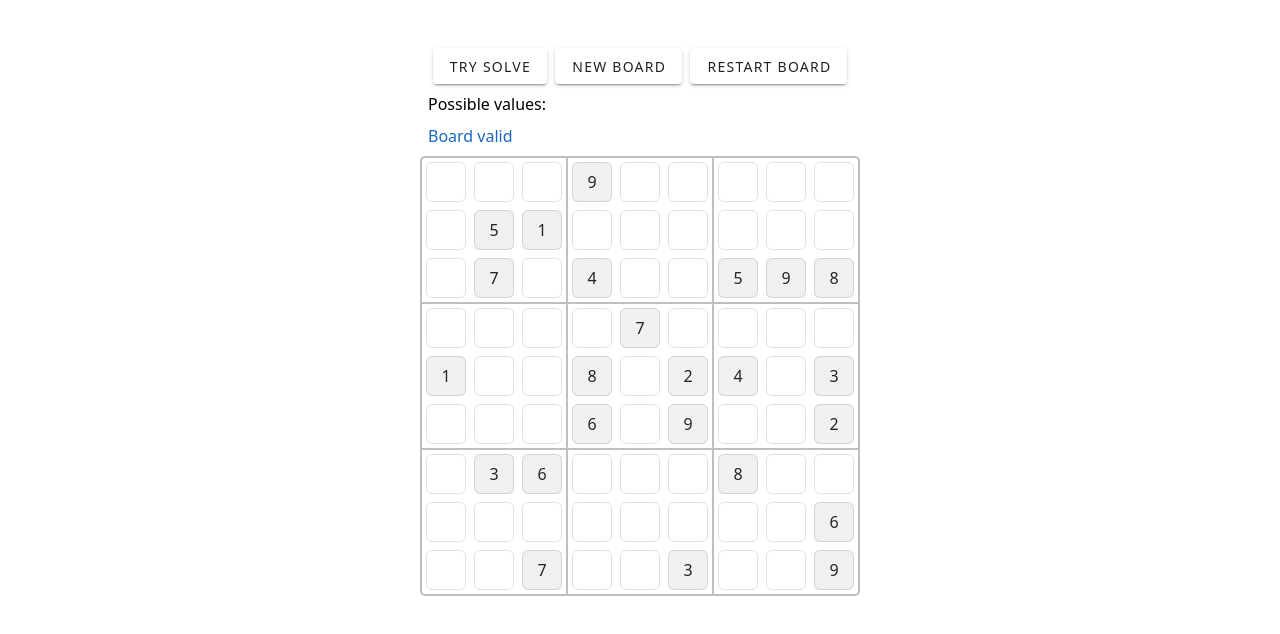
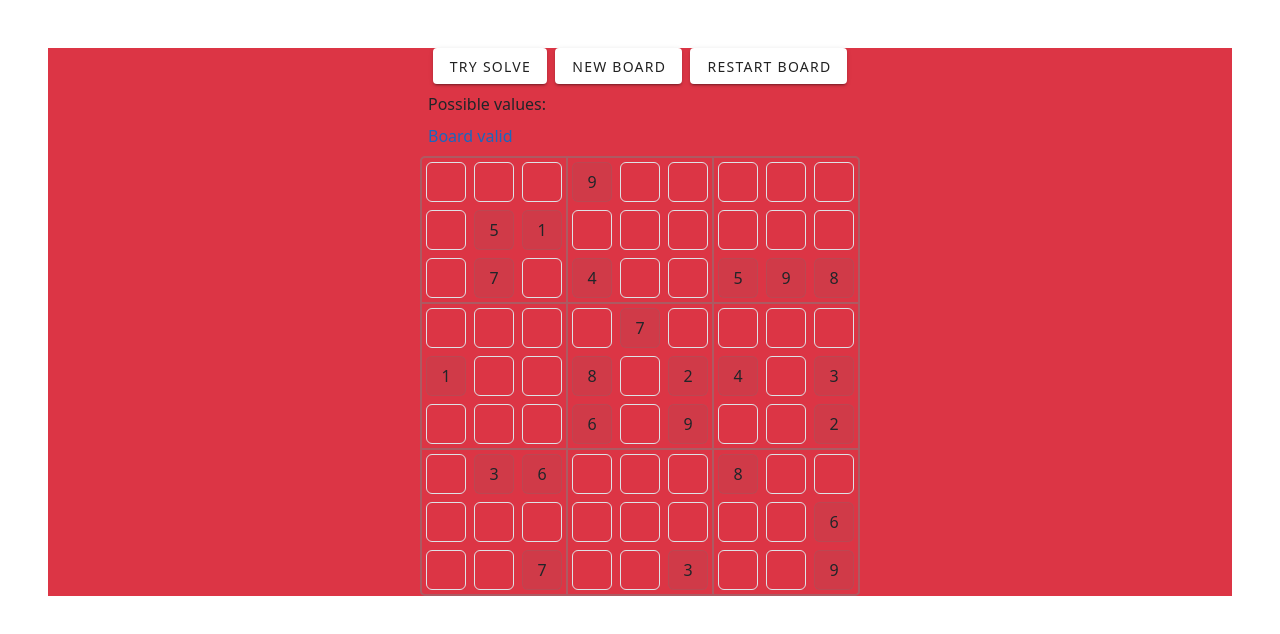
Before and after one commit to JakubGorecki728/SudokuVue, a Vue app: page / in a window 1280 px wide. Shown: the top 634 px of the page. Built offline with nearby package versions, Linux system fonts and the light colour scheme.

Commit message:
deploy changes test 2

```diff
--- a/src/App.vue
+++ b/src/App.vue
@@ -4,7 +4,7 @@
 </script>
 
 <template>
-  <div class="d-flex justify-content-center align-items-center bg-white m-5 bg-danger">
+  <div class="d-flex justify-content-center align-items-center m-5 bg-danger">
 
       <SudokuView />
 
```
